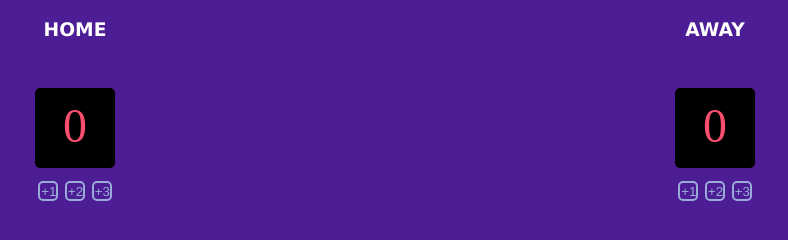
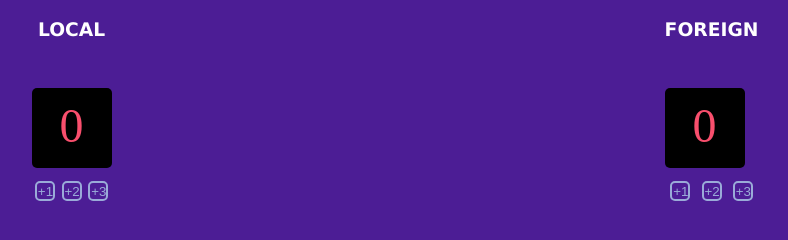
Before and after one commit to JulienK94/Interactive-Scoreboard, a plain HTML site: page index.html in a window 1280 px wide. Shown: the whole page, without its empty margins (245-1033 px from the left). Drawn offline with Linux system fonts and the light colour scheme.

Commit message:
update both score header

```diff
--- a/index.html
+++ b/index.html
@@ -10,7 +10,7 @@
 <body>
     <div class="container">
         <div>
-            <h3>HOME</h3>
+            <h3>LOCAL</h3>
             <div id="home-score"><p id="home-paragraph"></p></div>
             <div class="btn-container">
                 <button onclick="addOne()">+1</button>
@@ -20,7 +20,7 @@
         </div>
         <div>
 
-            <h3>AWAY</h3>
+            <h3>FOREIGN</h3>
             <div id="guest-score"><p id="guest-paragraph"></p></div>
             <div class="btn-container">
                 <button onclick="addOneG()">+1</button>
```
